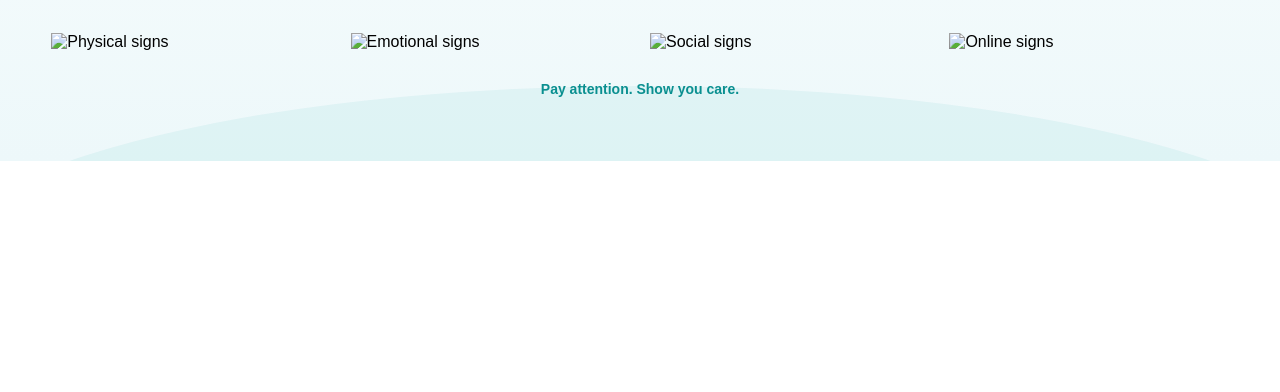
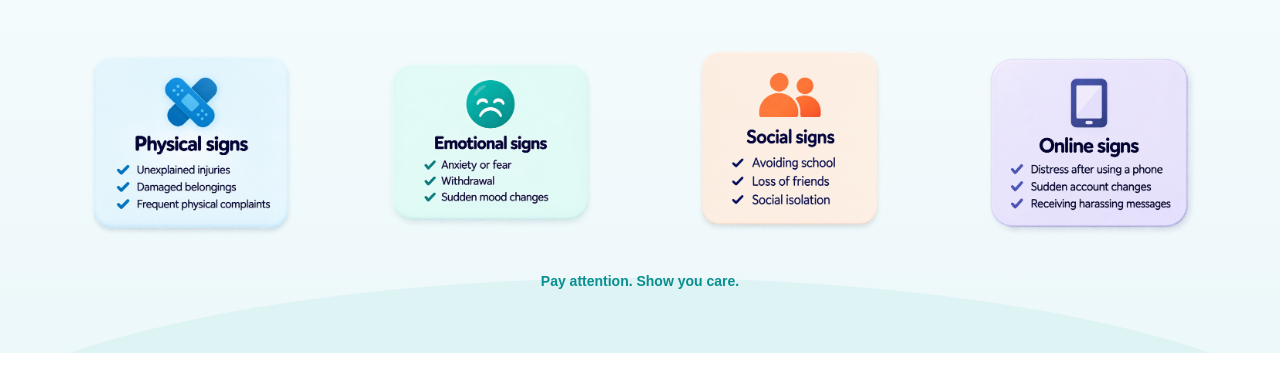
Before and after one commit to tailetuan145-ui/Recognize-section-3, a plain HTML site: page index.html in a window 1280 px wide. Shown: the part 168-560 px from the top of the page. Drawn offline with Linux system fonts and the light colour scheme.

Commit message:
Change image sources in sign cards
Updated image sources for sign cards to use local files.

```diff
--- a/index.html
+++ b/index.html
@@ -412,7 +412,7 @@
         <div class="sign-card">
 
           <img
-            src="../../images/sign-physical.png"
+            src="1.png"
             alt="Physical signs"
           >
 
@@ -424,7 +424,7 @@
         <div class="sign-card">
 
           <img
-            src="../../images/sign-emotional.png"
+            src="2.png"
             alt="Emotional signs"
           >
 
@@ -436,7 +436,7 @@
         <div class="sign-card">
 
           <img
-            src="../../images/sign-social.png"
+            src="3.png"
             alt="Social signs"
           >
 
@@ -448,7 +448,7 @@
         <div class="sign-card">
 
           <img
-            src="../../images/sign-online.png"
+            src="4.png"
             alt="Online signs"
           >
 
```
